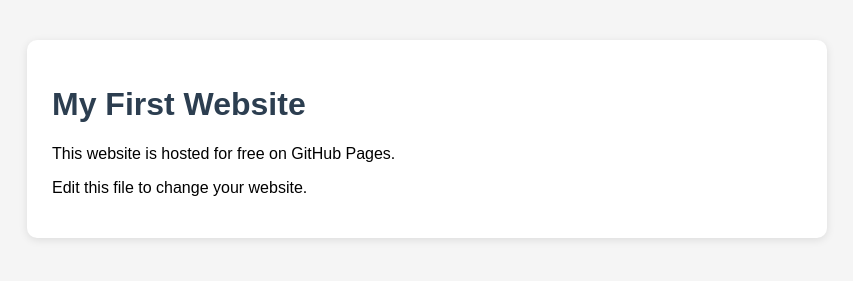
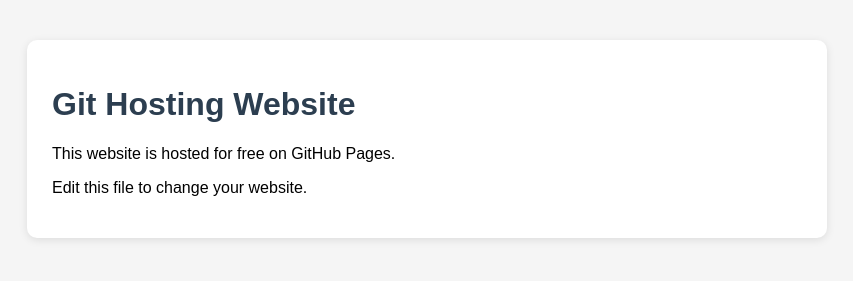
Before and after one commit to mikiedavis/mikiedavis.github.io, a plain HTML site: page index.htm in a window 1280 px wide. Shown: the whole page, without its empty margins (213-1066 px from the left). Drawn offline with Linux system fonts and the light colour scheme.

Commit message:
test changes

```diff
--- a/index.htm
+++ b/index.htm
@@ -22,7 +22,7 @@
 </head>
 <body>
 <div class="card">
-    <h1>My First Website</h1>
+    <h1>Git Hosting Website</h1>
     <p>This website is hosted for free on GitHub Pages.</p>
     <p>Edit this file to change your website.</p>
 </div>
```
